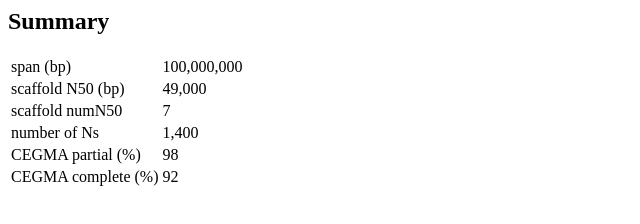
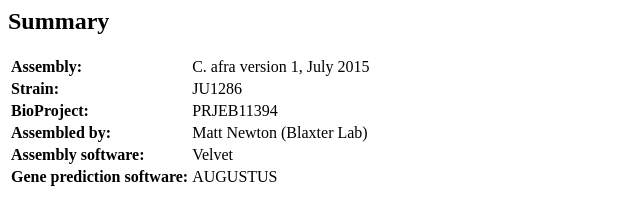
Before and after one commit to lstevens17/caensembl, a plain HTML site: page htdocs/ssi/species/stats_Caenorhabditis_afra_v1.html in a window 1280 px wide. Shown: the whole page, without its empty margins (0-640 px from the left). Drawn offline with Linux system fonts and the light colour scheme.

Commit message:
Added summary info

```diff
--- a/htdocs/ssi/species/stats_Caenorhabditis_afra_v1.html
+++ b/htdocs/ssi/species/stats_Caenorhabditis_afra_v1.html
@@ -2,27 +2,27 @@
 <h2 id="heading"><b>Summary</b></h2>
 <table id="assembly_table">
 <tr>
-<td>span (bp)</td>
-<td id="value">100,000,000</td>
-</tr>
-<tr id="alt">
-<td>scaffold N50 (bp)</td>
-<td id="value">49,000</td>
+<td><b>Assembly:</b></td>
+<td id="value">C. afra version 1, July 2015</td>
 </tr>
 <tr>
-<td>scaffold numN50</td>
-<td id="value">7</td>
+<td><b>Strain:</b></td>
+<td id="value">JU1286</td>
 </tr>
-<tr id="alt">
-<td>number of Ns</td>
-<td id="value">1,400</td>
+<tr>
+<td><b>BioProject:</b></td>
+<td id="value">PRJEB11394</td>
 </tr>
-<tr id="CEGMA">
-<td>CEGMA partial (%)</td>
-<td id="value">98</td>
+<tr>
+<td><b>Assembled by:</b></td>
+<td id="value">Matt Newton (Blaxter Lab)</td>
 </tr>
-<tr id="CEGMA">
-<td>CEGMA complete (%)</td>
-<td id="value">92</td>
+<tr>
+<td><b>Assembly software:</b></td>
+<td id="value">Velvet</td>
+</tr>
+<tr>
+<td><b>Gene prediction software:</b></td>
+<td id="value">AUGUSTUS</td>
 </tr>
 </table>
```
